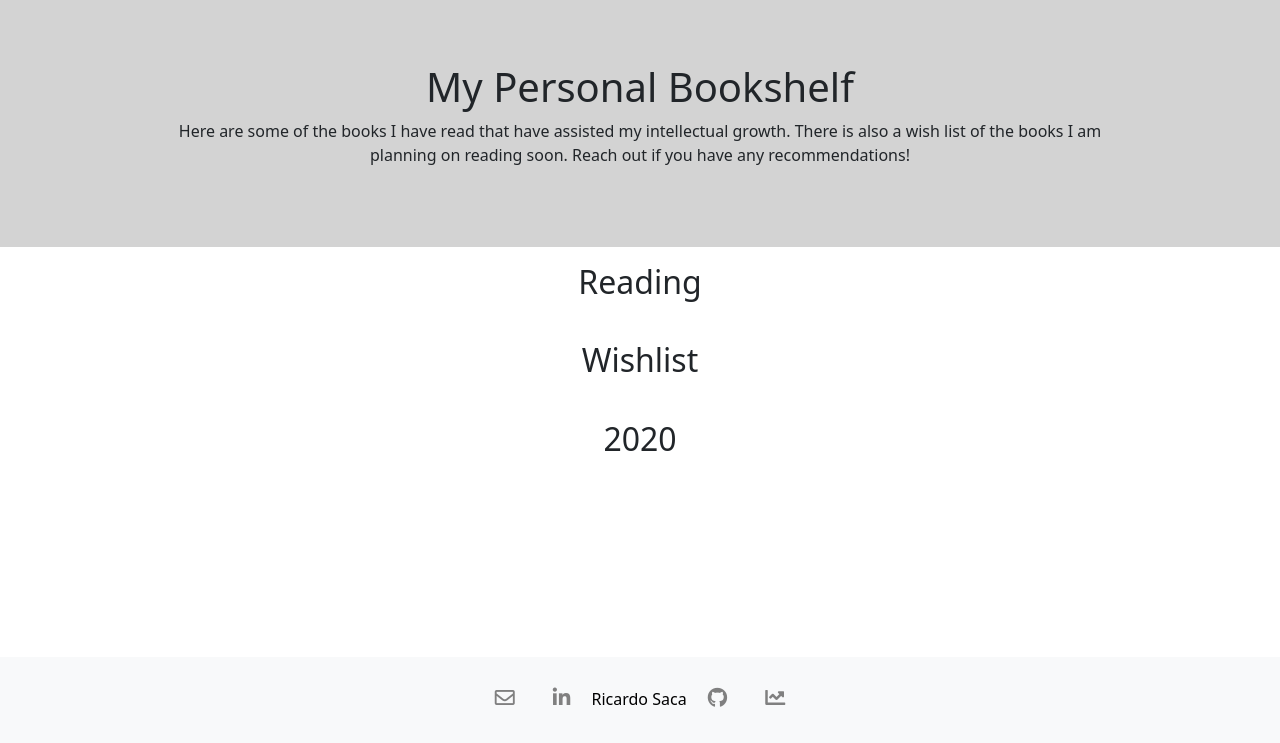
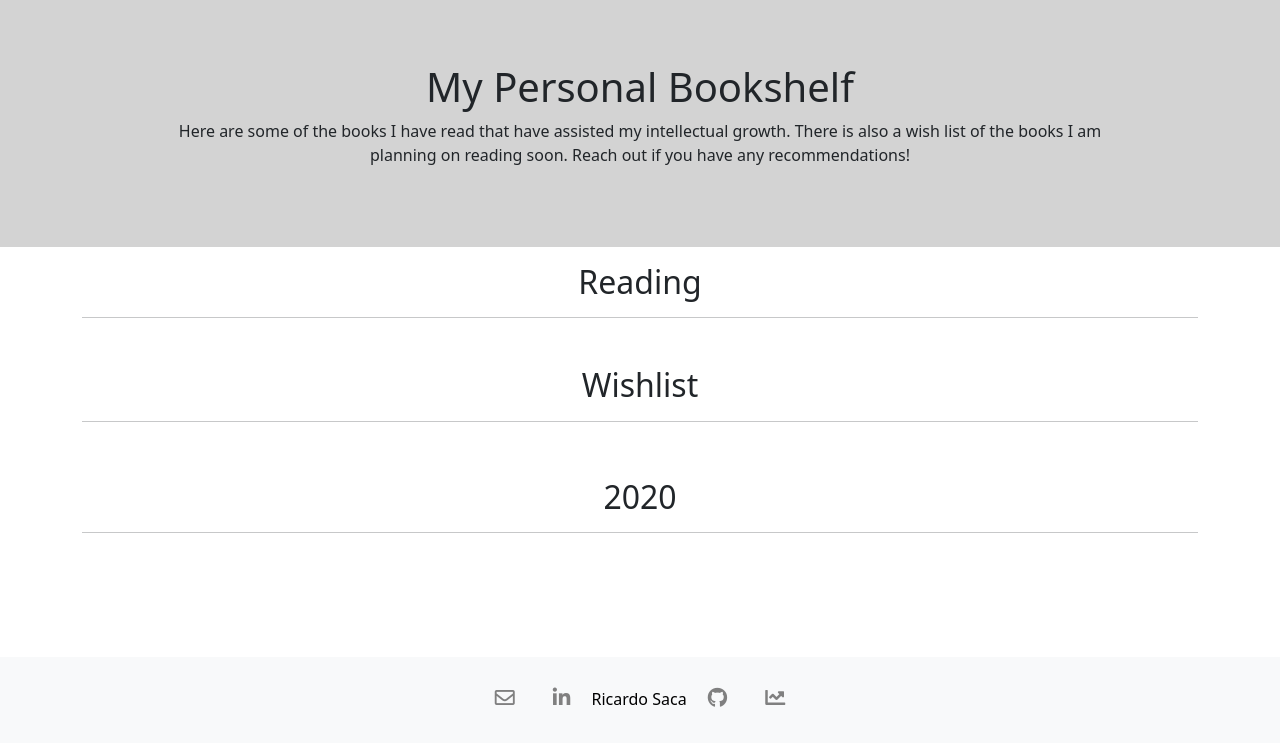
Before and after one commit to RicardoSaca/website, a Flask app: page /bookshelf in a window 1280 px wide. Shown: the part 57-800 px from the top of the page. Run offline with Flask 2, Linux system fonts and the light colour scheme; tables that the repository leaves empty hold one stand-in row (values such as "Sample post").

Commit message:
Updated view of Bookshelf and added ISBN column to books table

```diff
--- a/website/main/templates/bookshelf.html
+++ b/website/main/templates/bookshelf.html
@@ -15,73 +15,115 @@
 
 
 {% if books %}
-<div class="row justify-content-center mt-3">
-    <div class="col-sm-8 text-center">
+<div class="container fluid mt-3 mb-5">
+    <div class="col text-center">
         <h2>Reading</h2>
-        <ul class="list-group list-group-flush">
+        <hr>
+    </div>
+    <div class="row row-cols-1 row-cols-md-3 g-3 justify-content-center">
         {% for book in books %}
             {% if book.progress == 'Progress' %}
-                <li class="list-group-item">
-                    <div>
-                        <i class="fas fa-hourglass-half" aria-hidden="true"></i><span class="title">{{book.name}}</span>, {{book.author}}
+        <div class="col tex">
+            <div class="card mb-3 h-100" style="max-width: 540px;">
+                <div class="row g-0">
+                    <div class="col-md-4 text-center">
+                        <img src="https://covers.openlibrary.org/b/isbn/{{book.isbn}}-M.jpg"
+                                class="img-fluid rounded-start" alt="Cover of {{book.title}}">
+                                <div class="card-img-overlay text-start">
+                                    <i class="fas fa-hourglass-half fa-books" aria-hidden="true"></i>
                                 </div>
-                </li>
+                    </div>
+                    <div class="col-md-8">
+                        <div class="card-body">
+                            <h5 class="card-title">{{book.title}}</h5>
+                            <h6 class="card-subtitle mb-2 text-muted">{{book.author}}</h6>
+                            <p class="card-text">{{book.notes}}</p>
+                        </div>
+                    </div>
+                </div>
+            </div>
+        </div>
             {% endif %}
         {% endfor %}
-            <li class="list-group-item"></li>
-        </ul>
     </div>
 </div>
 
-<div class="row justify-content-center mt-3">
-    <div class="col-sm-8 text-center">
+<div class="container fluid mt-3 mb-5">
+    <div class="col text-center">
         <h2>Wishlist</h2>
-        <ul class="list-group list-group-flush">
+        <hr>
+    </div>
+    <div class="row row-cols-1 row-cols-md-3 g-2 justify-content-center">
         {% for book in books %}
-                {% if book.progress == 'Wish'%}
-                <li class="list-group-item">
-                    <div>
-                        <i class="fas fa-hourglass-start" aria-hidden="true"></i>
-                        <span class="title">{{book.name}}</span>, {{book.author}}
+            {% if book.progress == 'Wish' %}
+        <div class="col tex">
+            <div class="card mb-3 h-100" style="max-width: 540px;">
+                <div class="row g-0">
+                    <div class="col-md-4 text-center">
+                        <img src="https://covers.openlibrary.org/b/isbn/{{book.isbn}}-M.jpg"
+                                class="img-fluid rounded-start" alt="Cover of {{book.title}}">
+                                <div class="card-img-overlay text-start">
+                                    <i class="fas fa-hourglass-start fa-books" aria-hidden="true"></i>
                                 </div>
-                </li>
+                    </div>
+                    <div class="col-md-8">
+                        <div class="card-body">
+                            <h5 class="card-title">{{book.title}}</h5>
+                            <h6 class="card-subtitle mb-2 text-muted">{{book.author}}</h6>
+                            <p class="card-text">{{book.notes}}</p>
+                        </div>
+                    </div>
+                </div>
+            </div>
+        </div>
             {% endif %}
         {% endfor %}
-            <li class="list-group-item"></li>
-        </ul>
     </div>
 </div>
 
 {% if years %}
     {% for year in years %}
-        <div class="row justify-content-center mt-3">
-            <div class="col-sm-8 text-center">
+<div class="container fluid mt-3 mb-5">
+    <div class="col text-center">
         <h2>{{ year }}</h2>
-                <ul class="list-group list-group-flush">
+        <hr>
+    </div>
+    <div class="row row-cols-1 row-cols-md-3 g-2 justify-content-center">
         {% for book in books %}
             {% if (book.progress == 'Read' or book.progress == 'Favorite') and (book.date_finished.strftime('%Y') == year)%}
-                        <li class="list-group-item">
-                            <div>
+            <div class="col tex">
+                <div class="card mb-3 h-100" style="max-width: 540px;">
+                    <div class="row g-0">
+                        <div class="col-sm-12 col-md-4 text-center">
+                            <img src="https://covers.openlibrary.org/b/isbn/{{book.isbn}}-M.jpg"
+                                    class="img-fluid rounded-start" alt="Cover of {{book.title}}">
+                                    <div class="card-img-overlay text-start">
                                         {% if book.progress == 'Favorite' %}
-                                    <i class="fas fa-star" aria-hidden="true"></i>
+                                        <i class="fas fa-star fa-books" aria-hidden="true"></i>
                                         {% endif %}
                                         {% if book.progress == 'Read' %}
-                                    <i class='fas fa-book' aria-hidden="true"></i>
+                                        <i class='fas fa-book fa-books' aria-hidden="true"></i>
                                         {% endif %}
-                                <span class="title">{{book.name}}</span>, {{book.author}}
-                                <p>{{ book.notes }}</p>
                                     </div>
-                        </li>
+                        </div>
+                        <div class="col-sm-12 col-md-8">
+                            <div class="card-body">
+                                <h5 class="card-title">{{book.title}}</h5>
+                                <h6 class="card-subtitle mb-2 text-muted">{{book.author}}</h6>
+                                <p class="card-text">{{book.notes}}</p>
+                            </div>
+                        </div>
+                    </div>
+                </div>
+            </div>
             {% endif %}
         {% endfor %}
-                    <li class="list-group-item"></li>
-                </ul>
     </div>
 </div>
     {% endfor %}
+
 {% endif %}
 {% endif %}
-
 {% endblock %}
 
 <!-- icons
--- a/website/models.py
+++ b/website/models.py
@@ -22,12 +22,13 @@ class Book(db.Model):
     __tablename__ = 'books'
 
     id = db.Column(db.Integer, primary_key=True)
-    name = db.Column(db.String(150))
+    title = db.Column(db.String(150))
     author = db.Column(db.String(50))
     date_finished = db.Column(db.Date)
     progress = db.Column(db.String(10))
     blog_url = db.Column(db.String(200))
     notes = db.Column(db.Text)
+    isbn = db.Column(db.Text(10))
 
 class Project(db.Model):
     __tablename__ = 'projects'
--- a/website/static/style.css
+++ b/website/static/style.css
@@ -58,7 +58,6 @@ Books
     color: black;
     font-size:larger;
 }
-
 
 /*
 Contact
@@ -224,7 +223,15 @@ footer {
     text-decoration: none;
     margin: 5px 2px -2px;
     background: transparent;
-    color: gray;
+    color: grey;
+}
+
+.fa-books{
+    padding: 0px;
+    font-size: 25px;
+    margin: 0px;
+    color: gold;
+    margin-left: auto;
 }
 
 .fab:hover, .far:hover, .fas:hover {
```
Also changed, not shown: website/main/__init__.py (+10 -1 lines). Lines whose indentation alone changed are shown as unchanged.
